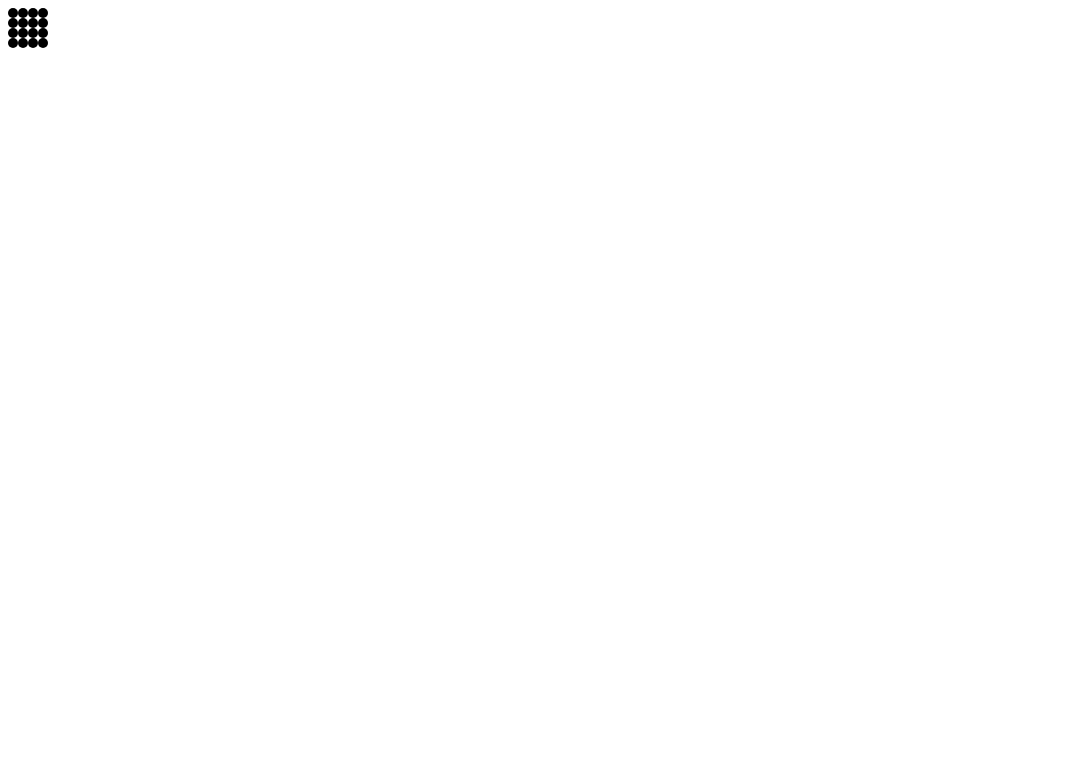
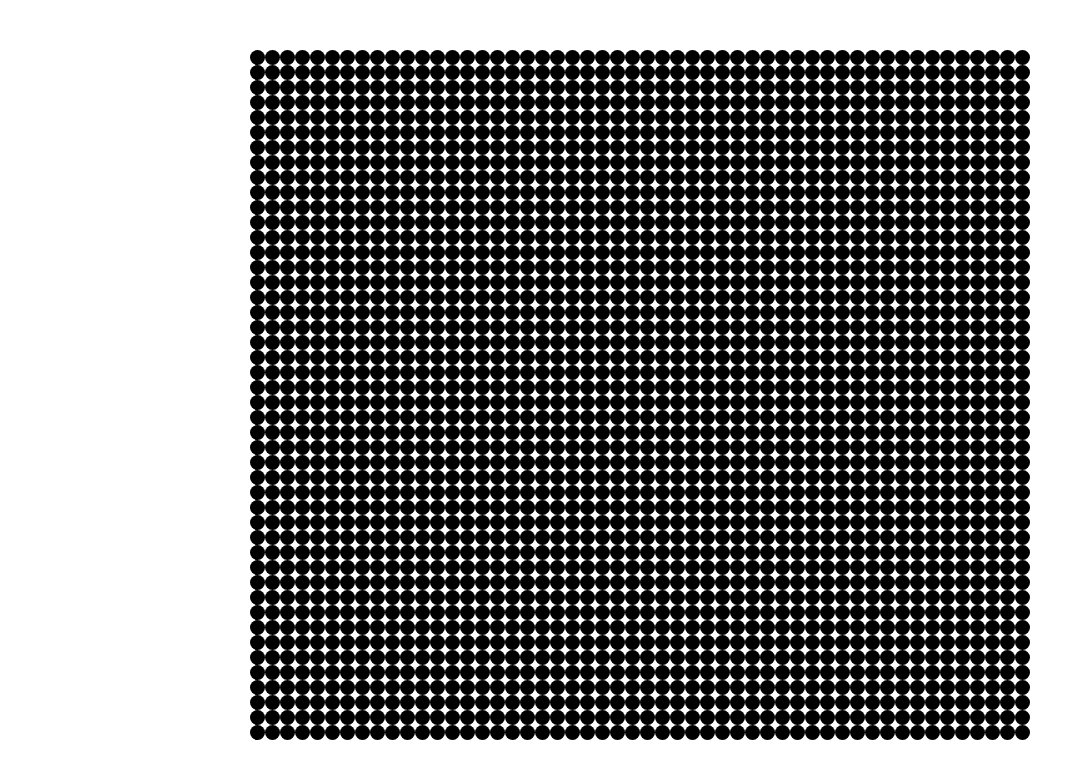
Before and after one commit to jasminenoack/game-of-life, a website built with webpack: page index.html in a window 1280 px wide. Shown: the whole page, without its empty margins (0-1085 px from the left). Built offline with nearby package versions, Linux system fonts and the light colour scheme.

Commit message:
draws the board.

```diff
--- a/index.html
+++ b/index.html
@@ -4,6 +4,12 @@
 <head>
     <meta charset="utf-8">
     <title></title>
+    <style>
+        svg {
+            margin: 50px auto;
+            display: block;
+        }
+    </style>
 </head>
 
 <body>
--- a/src/app.ts
+++ b/src/app.ts
@@ -1,41 +1,32 @@
+import { Board } from './board'
+
 declare const d3: any;
 
-const testData = [
-    {},
-    {},
-    {},
-    {},
+const squareSize = 15;
 
-    {},
-    {},
-    {},
-    {},
+let windowWidth = window.innerWidth - 500
+windowWidth -= windowWidth % squareSize
+const width = windowWidth / squareSize
 
-    {},
-    {},
-    {},
-    {},
+let windowHeight = window.innerHeight - 100
+windowHeight -= windowHeight % squareSize
+const height = windowHeight / squareSize
 
-    {},
-    {},
-    {},
-    {},
-]
+console.log(width, height)
 
-const board = d3.select("#board")
-board.attr("height", 10 * 4)
-board.attr("width", 10 * 4)
-const rects = board.selectAll('rect')
-    .data(testData)
-    .enter().append("rect")
-    .attr("x", (d, i) => i % 4 * 10)
-    .attr("y", (d, i) => Math.floor(i / 4) * 10)
-    .attr("width", 10)
-    .attr("height", 10)
-    .attr("rx", 5)
-    .attr("ry", 5)
-
-console.log(board)
+const board = new Board(width, height)
+const spots = board.spots
 
 
-    // < rect x= "10" y= "10" width= "100" height= "100" />
+const boardEl = d3.select("#board")
+boardEl.attr("height", height * squareSize)
+boardEl.attr("width", width * squareSize)
+const rects = boardEl.selectAll('rect')
+    .data(spots)
+    .enter().append("rect")
+    .attr("x", (d) => d.xIndex(width) * squareSize)
+    .attr("y", (d) => d.yIndex(width) * squareSize)
+    .attr("width", squareSize)
+    .attr("height", squareSize)
+    .attr("rx", squareSize / 2)
+    .attr("ry", squareSize / 2)
```
Also changed, not shown: bundle.js (+71 -32 lines).
